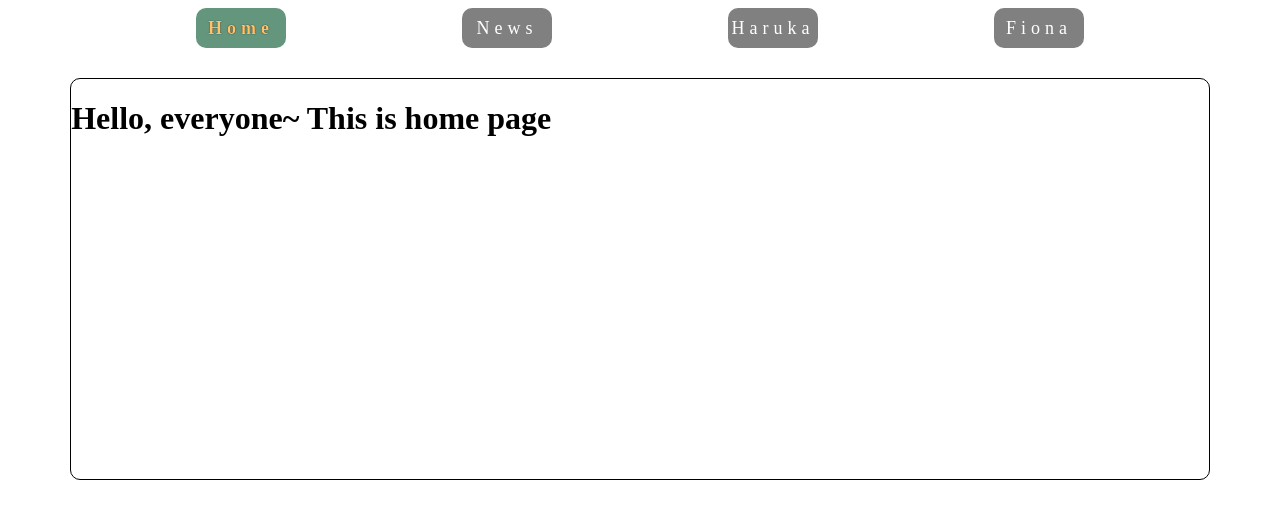
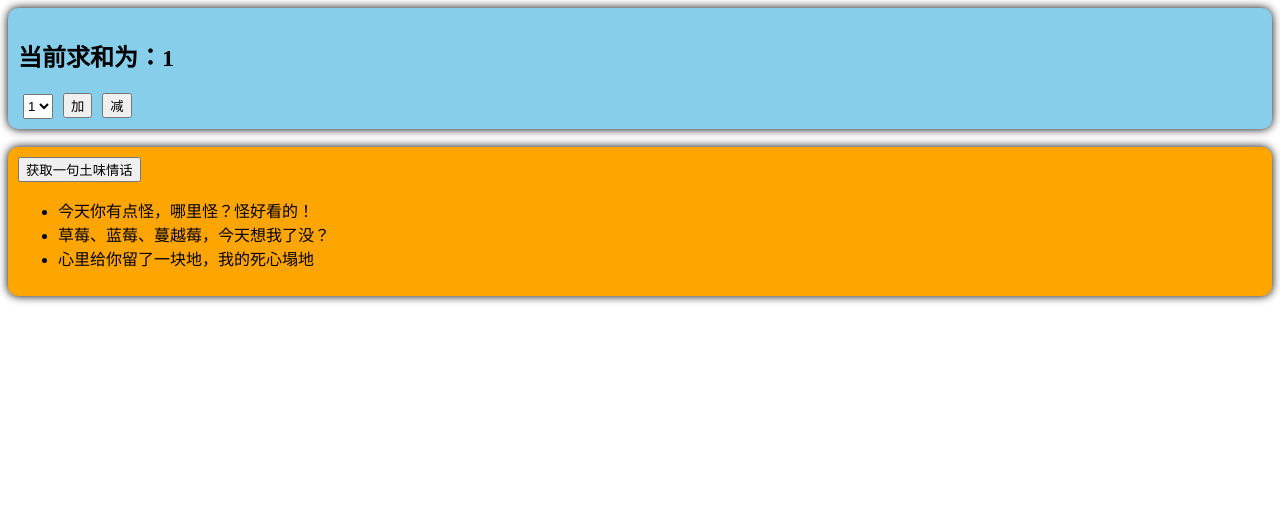
Before and after one commit to dl-chin/monica_vue3, a Vue app: page / in a window 1280 px wide. Before the commit this address led to /home. Shown: the top 518 px of the page. Built offline with nearby package versions, Linux system fonts and the light colour scheme; the HTML template or start-up script is replaced by a standard one.

Commit message:
pinia env

```diff
--- a/package.json
+++ b/package.json
@@ -12,6 +12,8 @@
   },
   "dependencies": {
     "axios": "^1.11.0",
+    "nanoid": "^5.1.5",
+    "pinia": "^3.0.3",
     "vue": "^3.5.17",
     "vue-router": "^4.5.1"
   },
--- a/src/App.vue
+++ b/src/App.vue
@@ -1,56 +1,10 @@
 <template>
-  <div class="app">
-    <!-- 导航区 -->
-    <div class="navigate">
-      <RouterLink to="/home" active-class="active">Home</RouterLink>
-      <RouterLink to="/news" active-class="active">News</RouterLink>
-      <RouterLink :to="{name:'haruka', params:{x:1,y:2,z:3}}" active-class="active">Haruka</RouterLink>
-      <RouterLink  replace :to="{name:'fiona', params:{x:4,y:5,z:6}}" active-class="active">Fiona</RouterLink>
-    </div>
-    <!-- 展示区 -->
-    <div class="main-content">
-      <RouterView></RouterView>
-    </div>
-  </div>
-
+  <Count/>
+  <br>
+  <LoveTalk/>
 </template>
 
-<script lang="ts" setup name="App">
-
+<script setup lang="ts" name="App">
+  import Count from './components/Count.vue'
+  import LoveTalk from './components/LoveTalk.vue'
 </script>
-<style>
-/* App */
-.navigate {
-  display: flex;
-  justify-content: space-around;
-  margin: 0 100px;
-}
-.navigate a {
-  display: block;
-  text-align: center;
-  width: 90px;
-  height: 40px;
-  line-height: 40px;
-  border-radius: 10px;
-  background-color: gray;
-  text-decoration: none;
-  color: white;
-  font-size: 18px;
-  letter-spacing: 5px;
-}
-.navigate a.active {
-  background-color: #64967E;
-  color: #ffc268;
-  font-weight: 900;
-  text-shadow: 0 0 1px black;
-  font-family: 微软雅黑;
-}
-.main-content {
-  margin: 0 auto;
-  margin-top: 30px;
-  border-radius: 10px;
-  width: 90%;
-  height: 400px;
-  border: 1px solid;
-}
-</style>
--- /dev/null
+++ b/src/components/Count.vue
@@ -0,0 +1,40 @@
+<template>
+  <div class="count">
+    <h2>当前求和为：{{ sum }}</h2>
+    <select v-model.number="n">
+      <option value="1">1</option>
+      <option value="2">2</option>
+      <option value="3">3</option>
+    </select>
+    <button @click="add">加</button>
+    <button @click="minus">减</button>
+  </div>
+</template>
+
+<script setup lang="ts" name="Count">
+  import { ref } from "vue";
+  // 数据
+  let sum = ref(1) // 当前求和
+  let n = ref(1) // 用户选择的数字
+
+  // 方法
+  function add(){
+    sum.value += n.value
+  }
+  function minus(){
+    sum.value -= n.value
+  }
+</script>
+
+<style scoped>
+  .count {
+    background-color: skyblue;
+    padding: 10px;
+    border-radius: 10px;
+    box-shadow: 0 0 10px;
+  }
+  select,button {
+    margin: 0 5px;
+    height: 25px;
+  }
+</style>
--- /dev/null
+++ b/src/components/LoveTalk.vue
@@ -0,0 +1,38 @@
+<template>
+  <div class="talk">
+    <button @click="getLoveTalk">获取一句土味情话</button>
+    <ul>
+      <li v-for="talk in talkList" :key="talk.id">{{talk.title}}</li>
+    </ul>
+  </div>
+</template>
+
+<script setup lang="ts" name="LoveTalk">
+  import {reactive} from 'vue'
+  import axios from "axios";
+  import {nanoid} from 'nanoid'
+  // 数据
+  let talkList = reactive([
+    {id:'ftrfasdf01',title:'今天你有点怪，哪里怪？怪好看的！'},
+    {id:'ftrfasdf02',title:'草莓、蓝莓、蔓越莓，今天想我了没？'},
+    {id:'ftrfasdf03',title:'心里给你留了一块地，我的死心塌地'}
+  ])
+  // 方法
+  async function getLoveTalk(){
+    // 发请求，下面这行的写法是：连续解构赋值+重命名
+    let {data:{content:title}} = await axios.get('https://api.uomg.com/api/rand.qinghua?format=json')
+    // 把请求回来的字符串，包装成一个对象
+    let obj = {id:nanoid(),title}
+    // 放到数组中
+    talkList.unshift(obj)
+  }
+</script>
+
+<style scoped>
+  .talk {
+    background-color: orange;
+    padding: 10px;
+    border-radius: 10px;
+    box-shadow: 0 0 10px;
+  }
+</style>
--- a/src/main.ts
+++ b/src/main.ts
@@ -1,7 +1,13 @@
-import{createApp} from 'vue'
+// 引入createApp用于创建应用
+import {createApp} from 'vue'
+// 引入App根组件
 import App from './App.vue'
-import router from "@/router";
+import { createPinia} from "pinia";
 
+
+// 创建一个应用
 const app = createApp(App)
-app.use(router)
+const pinia = createPinia()
+// 挂载整个应用到app容器中
+app.use(pinia)
 app.mount('#app')
--- a/src/router/index.ts
+++ b/src/router/index.ts
@@ -1,5 +1,6 @@
 import Home from "@/pages/Home.vue";
 import {createRouter,createWebHistory} from 'vue-router'
+
 
 const routes = [
     {
```
Also changed, not shown: 1 other file (tests, documents, lock files or other folders).
